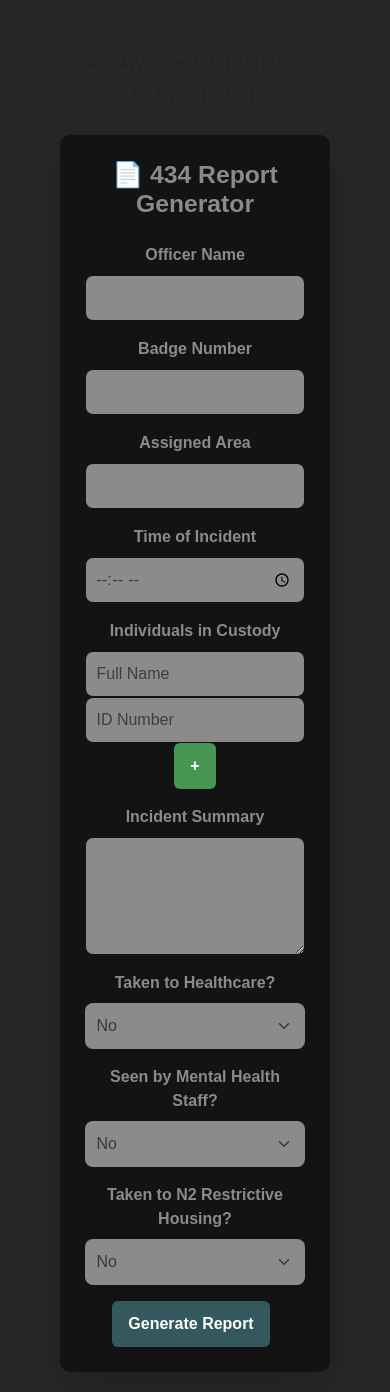
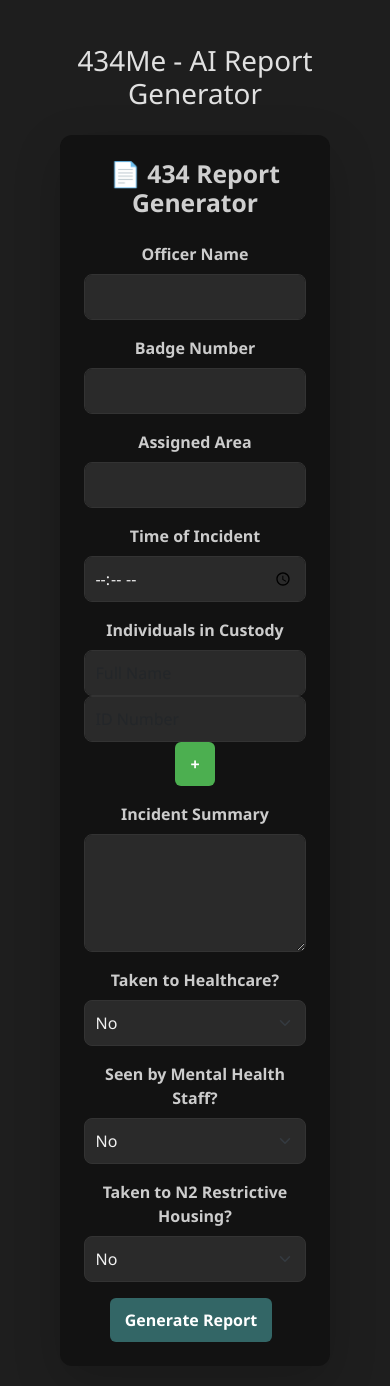
Before and after one commit to Octozek/434Me, a React (Vite) app: page / in a window 390 px wide. Built offline with nearby package versions, Linux system fonts and the light colour scheme.

Commit message:
✨ Updated styles.css with improved dark theme styling and responsive design

```diff
--- a/src/components/styles.css
+++ b/src/components/styles.css
@@ -2,14 +2,15 @@
 
 /* General Page Layout */
 body {
-    background-color: #272727; /* Light beige background */
-    font-family: "Arial", sans-serif;
+    background-color: #1e1e1e;
+    font-family: "Segoe UI", sans-serif;
     display: flex;
     justify-content: center;
     align-items: center;
     min-height: 100vh;
     margin: 0;
     padding: 20px;
+    color: #e0e0e0;
 }
 
 /* Center the main container */
@@ -21,25 +22,26 @@ body {
 
 /* Card Styling */
 .card {
-    border-radius: 10px;
-    border: 1px solid #00000000;
-    background-color: #131313;
-    box-shadow: 0px 4px 8px rgba(0, 0, 0, 0.411);
-    padding: 20px;
+    border-radius: 12px;
+    border: none;
+    background-color: #121212;
+    box-shadow: 0 4px 20px rgba(0, 0, 0, 0.4);
+    padding: 25px;
+    color: #e0e0e0;
 }
 
 /* Heading */
 h2, h3 {
-    font-weight: bold;
+    font-weight: 700;
     text-align: center;
     margin-bottom: 20px;
-    color: #8b8b8b;
+    color: #cfcfcf;
 }
 
 /* Form Labels */
 .form-label {
     font-weight: 600;
-    color: #8b8b8b;
+    color: #cccccc;
 }
 
 /* Input Fields */
@@ -47,9 +49,9 @@ h2, h3 {
     border-radius: 8px;
     padding: 10px;
     font-size: 16px;
-    border: 1px solid #039ae000;
-    background-color: #8b8b8b;
-    color: #373B41;
+    border: 1px solid #333;
+    background-color: #2a2a2a;
+    color: #f1f1f1;
 }
 
 /* Select Fields */
@@ -57,9 +59,9 @@ h2, h3 {
     border-radius: 8px;
     padding: 10px;
     font-size: 16px;
-    border: 1px solid #ddd7c500;
-    background-color: #8b8b8b;
-    color: #373B41;
+    border: 1px solid #333;
+    background-color: #2a2a2a;
+    color: #f1f1f1;
 }
 
 /* Button Styling */
@@ -68,27 +70,27 @@ h2, h3 {
     padding: 10px 15px;
     border-radius: 6px;
     font-weight: bold;
-    color: #8b8b8b(133, 91, 91);
+    color: #ffffff;
 }
 
 .btn-primary {
-    background-color: #33595E;
-    border-color: #33595e00;
+    background-color: #336666;
+    border: none;
 }
 
 .btn-secondary {
-    background-color: #373B41;
-    border-color: #373B41;
+    background-color: #444;
+    border: none;
 }
 
 .btn-success {
-    background-color: #479654;
-    border-color: #28a74600;
+    background-color: #4caf50;
+    border: none;
 }
 
 .btn-info {
-    background-color: #33595E;
-    border-color: #33595E;
+    background-color: #337a7a;
+    border: none;
 }
 
 /* Center Buttons */
@@ -98,32 +100,32 @@ h2, h3 {
 
 /* Report Display */
 .report-container {
-    background-color: #FBF1DC;
+    background-color: #1e1e1e;
     padding: 20px;
     border-radius: 10px;
-    box-shadow: 0px 4px 8px rgba(0, 0, 0, 0.1);
+    box-shadow: 0 4px 10px rgba(0, 0, 0, 0.2);
     margin-top: 20px;
     text-align: left;
-    border: 1px solid #242424;
+    border: 1px solid #2e2e2e;
 }
 
 /* Report Text Formatting */
 .report-text {
     white-space: pre-wrap;
-    word-wrap: break-word; /* Force text to wrap within the container */
-    overflow-wrap: break-word; /* Ensures long words don't cause overflow */
+    word-wrap: break-word;
+    overflow-wrap: break-word;
     font-family: "Courier New", monospace;
     font-size: 14px;
     padding: 15px;
-    background-color: #FDF1DD;
+    background-color: #2a2a2a;
     border-radius: 8px;
-    border-left: 4px solid #33595E;
-    color: #373B41;
+    border-left: 4px solid #336666;
+    color: #e0e0e0;
     width: 100%;
-    overflow-x: hidden; /* Prevent horizontal scroll */
+    overflow-x: hidden;
 }
 
-/* Ensure modal takes up full screen and centers content */
+/* Modal */
 .modal {
     display: flex;
     align-items: center;
@@ -133,71 +135,65 @@ h2, h3 {
     left: 0;
     width: 100%;
     height: 100%;
-    background: rgba(0, 0, 0, 0.5);
-    backdrop-filter: blur(5px);
+    background: rgba(0, 0, 0, 0.6);
+    backdrop-filter: blur(4px);
 }
 
-/* Ensure modal content does not stretch horizontally */
 .modal-dialog {
     max-width: 85%;
     width: 100%;
-    background-color: #FBF1DC;
+    background-color: #1e1e1e;
     border-radius: 10px;
     padding: 20px;
     display: flex;
     flex-direction: column;
-    overflow: hidden; /* Prevents any unexpected horizontal overflow */
+    overflow: hidden;
 }
 
-/* Keep modal content readable and prevent horizontal scrolling */
 .modal-content {
     border-radius: 10px;
-    border: 1px solid #DDD7C5;
-    background-color: #FBF1DC;
+    border: 1px solid #444;
+    background-color: #1e1e1e;
     width: 100%;
-    overflow-x: hidden; /* Prevent horizontal scroll */
+    overflow-x: hidden;
     display: flex;
     flex-direction: column;
+    color: #f1f1f1;
 }
 
-/* Modal Header */
 .modal-header {
-    background-color: #33595E;
+    background-color: #336666;
     color: white;
-    border-bottom: 1px solid #DDD7C5;
+    border-bottom: 1px solid #444;
     padding: 15px;
     border-top-left-radius: 10px;
     border-top-right-radius: 10px;
 }
 
-/* Modal Title */
 .modal-title {
     margin: 0;
     font-size: 20px;
 }
 
-/* Modal Body Adjustments - Fix Horizontal Scroll Issue */
 .modal-body {
     padding: 20px;
     text-align: left;
-    color: #373B41;
-    max-height: 75vh; /* Expand vertically but not infinitely */
-    overflow-y: auto; /* Vertical scroll for long reports */
-    word-wrap: break-word; /* Ensure long words wrap properly */
-    overflow-wrap: break-word; /* Force words to break if necessary */
-    white-space: pre-wrap; /* Keeps text formatting while ensuring it wraps properly */
+    color: #f1f1f1;
+    max-height: 75vh;
+    overflow-y: auto;
+    word-wrap: break-word;
+    overflow-wrap: break-word;
+    white-space: pre-wrap;
     width: 100%;
 }
 
-/* Modal Footer */
 .modal-footer {
     padding: 15px;
     display: flex;
     justify-content: space-between;
-    background-color: #FDF1DD;
-    border-top: 1px solid #DDD7C5;
+    background-color: #2a2a2a;
+    border-top: 1px solid #444;
 }
-
 
 /* Responsive Design */
 @media (max-width: 768px) {
```
